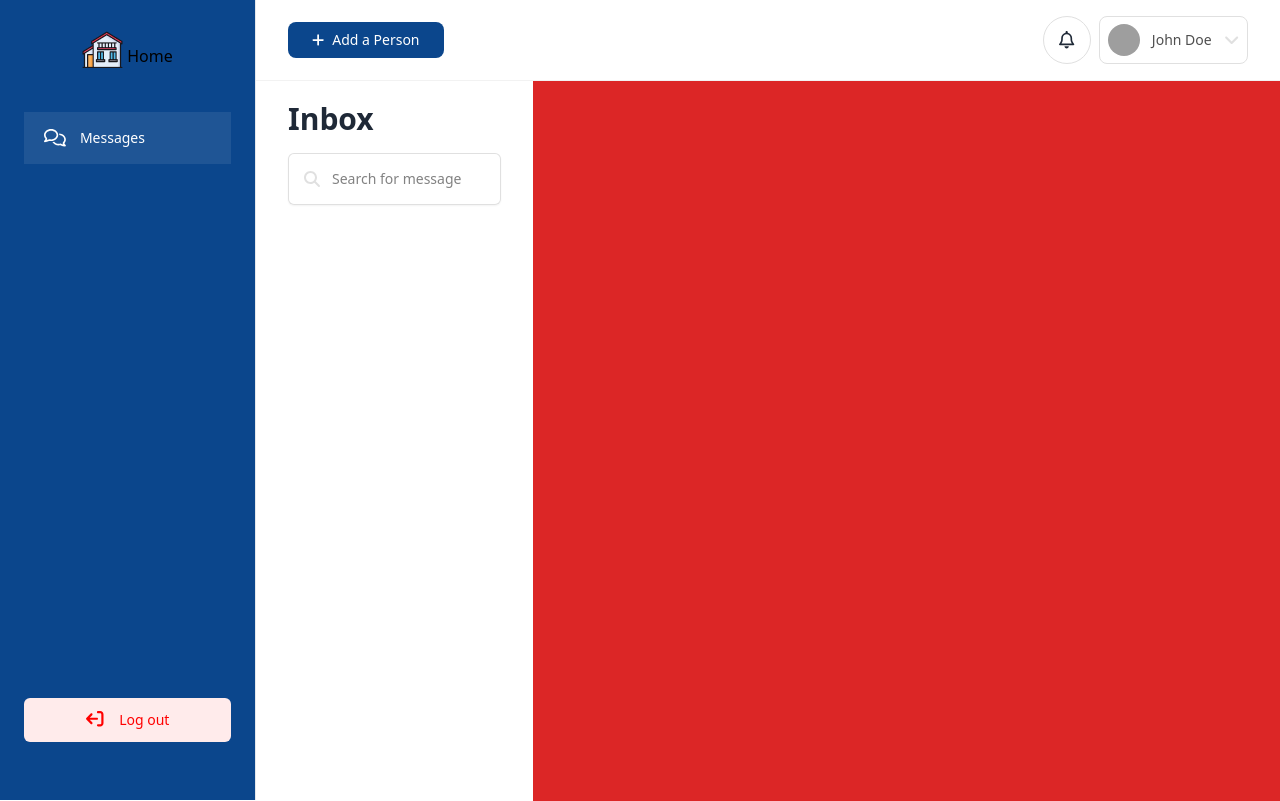
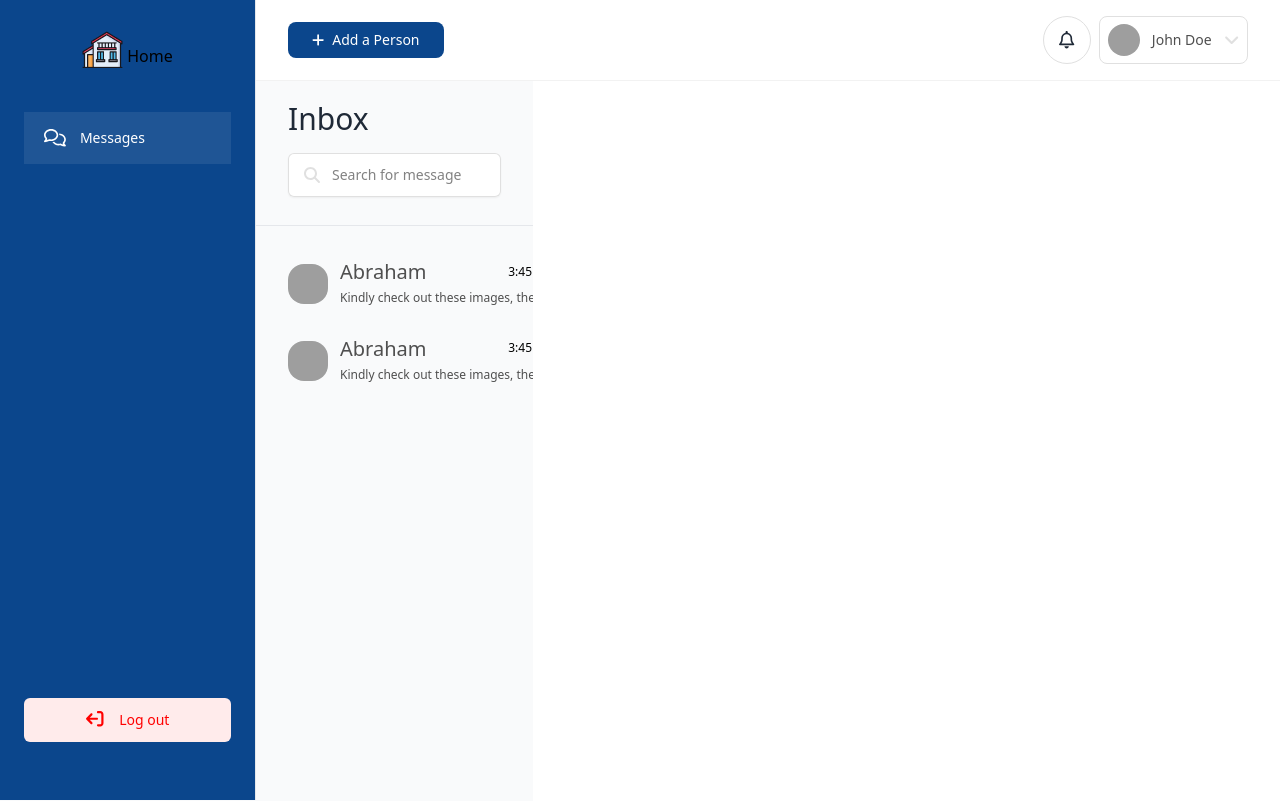
Before and after one commit to O-Robot/irate-in, a React (Create React App) app: page /dashboard in a window 1280 px wide. Built offline with nearby package versions, Linux system fonts and the light colour scheme; grey boxes are pictures that could not be loaded.

Commit message:
Message Container update

```diff
--- a/src/components/MessageBox/InboxContainer.tsx
+++ b/src/components/MessageBox/InboxContainer.tsx
@@ -2,15 +2,16 @@ import React from "react";
 import { Input, Label } from "../UI/Input/Input";
 import { FontAwesomeIcon } from "@fortawesome/react-fontawesome";
 import { faSearch } from "@fortawesome/free-solid-svg-icons";
+import PersonMessage from "./PersonMessage";
 
 const InboxContainer = () => {
   return (
-    <div className="w-full pt-5 px-4 sm:px-6 md:px-8 lg:ps-72">
-      <header>
-        <h1 className="block text-2xl font-bold text-gray-800 sm:text-3xl dark:text-white">
+    <div className="w-full">
+      <header className="pt-5 px-4 sm:px-6 md:px-8 lg:ps-72">
+        <h1 className="block text-lg  text-gray-800 sm:text-3xl dark:text-white">
           Inbox
         </h1>
-        <div className="hidden sm:block">
+        <div className="">
           <Label
             htmlFor="search"
             label="Search"
@@ -24,11 +25,16 @@ const InboxContainer = () => {
               name="search"
               type="text"
               placeholder="Search for message"
-              className="block w-full bg-white text-gray-900 shadow-sm ring-1 ring-inset ring-[#E0E0E0] placeholder:text-[#828282] mb-3 py-4 px-4 ps-11 border-[#828282] rounded-md text-sm focus:border-[#0B468C] focus:ring-[#0B468C] "
+              className="block w-full bg-white text-gray-900 shadow-sm ring-1 ring-inset ring-[#E0E0E0] placeholder:text-[#828282] mb-3 py-3 px-4 ps-11 border-[#828282] rounded-md text-sm focus:border-[#0B468C] focus:ring-[#0B468C] "
             />
           </div>
         </div>
       </header>
+      <hr className="py-0.2 h-0 mt-7 bg-gray-300 w-full mx-auto" />
+      <section className="pt-2 px-4 sm:px-6 md:px-8 lg:ps-72 mt-3">
+        <PersonMessage />
+        <PersonMessage />
+      </section>
     </div>
   );
 };
--- a/src/components/MessageBox/MessageContainer.tsx
+++ b/src/components/MessageBox/MessageContainer.tsx
@@ -4,12 +4,12 @@ import InboxContainer from "./InboxContainer";
 const MessageContainer = () => {
   return (
     <div className="grid grid-cols-12 items-center w-full h-[90vh] top-0  z-[80] overflow-y-hidden ">
-      <div className="col-span-12 lg:col-span-5 md:col-span-4  !h-[100vh]">
+      <div className="col-span-12 lg:col-span-5 md:col-span-4  !h-[100vh] bg-[#F9FAFB]">
         <InboxContainer />
       </div>
       {/* <!-- End Col --> */}
 
-      <div className="col-span-12 lg:col-span-7 md:col-span-8 bg-red-600 !h-[100vh]"></div>
+      <div className="col-span-12 lg:col-span-7 md:col-span-8 bg-white !h-[100vh]"></div>
       {/* <!-- End Col --> */}
     </div>
   );
--- /dev/null
+++ b/src/components/MessageBox/PersonMessage.tsx
@@ -0,0 +1,33 @@
+import React from "react";
+
+const PersonMessage = () => {
+  return (
+    <div className="flex items-center gap-3 py-3">
+      <img
+        className="inline-block h-[40px] w-[40px] rounded-[16px]"
+        src="https://images.unsplash.com/photo-1501196354995-cbb51c65aaea?ixlib=rb-1.2.1&ixid=MnwxMjA3fDB8MHxwaG90by1wYWdlfHx8fGVufDB8fHx8&auto=format&fit=facearea&facepad=4&w=256&h=256&q=80"
+        alt="Image Description"
+      />
+      <div className="flex flex-col w-full">
+        <div className="flex items-center justify-between">
+          <strong className="text-xl leading-snug font-normal text-[#4F4F4F]">
+            Abraham
+          </strong>
+          <span className="text-[#000] text-[12px] font-normal ">3:45 PM</span>
+        </div>
+
+        <div className="flex items-center justify-between ">
+          <span className="text-nowrap block text-[12px] font-medium text-[#4F4F4F] ">
+            Kindly check out these images, they are very...
+          </span>
+          <span className="text-[14px] font-normal rounded-full py-0.5 px-1 bg-[#1A75E0] text-white">
+            12
+          </span>
+        </div>
+      </div>
+    </div>
+
+  );
+};
+
+export default PersonMessage;
```
